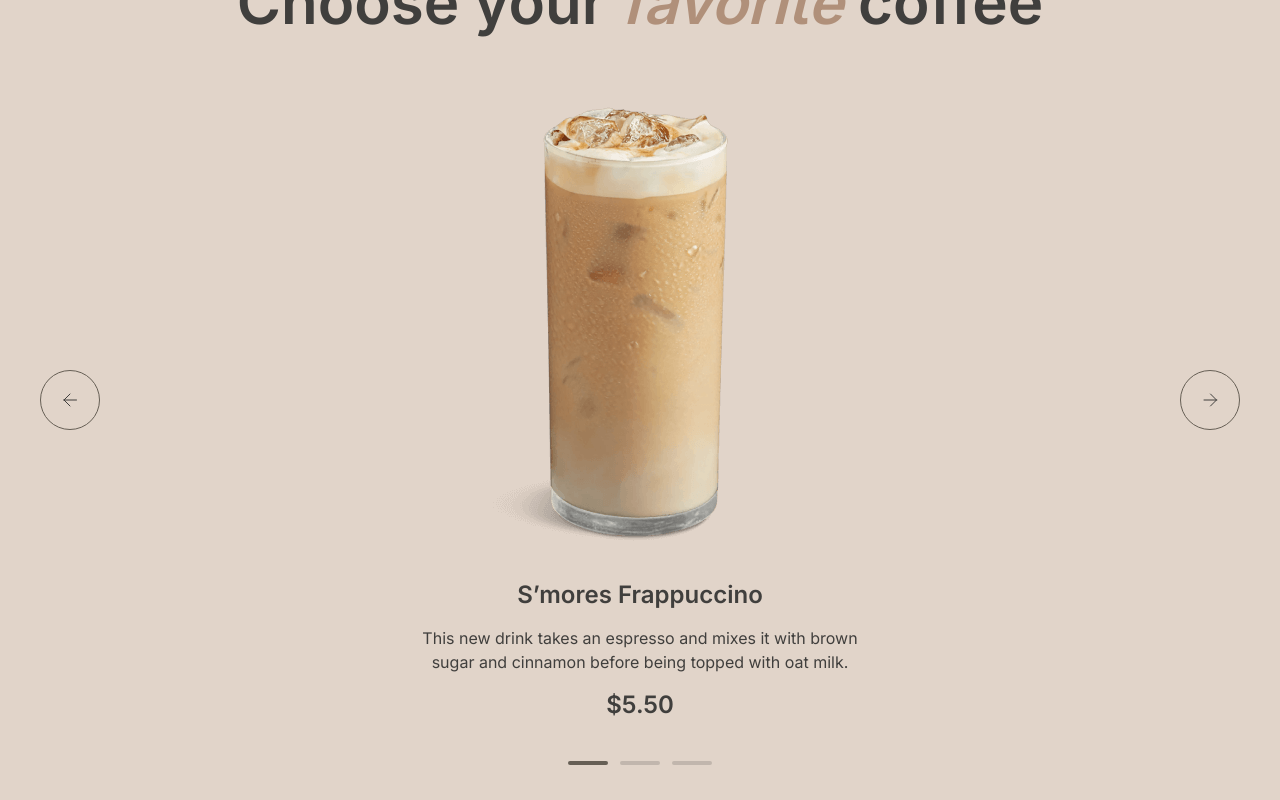
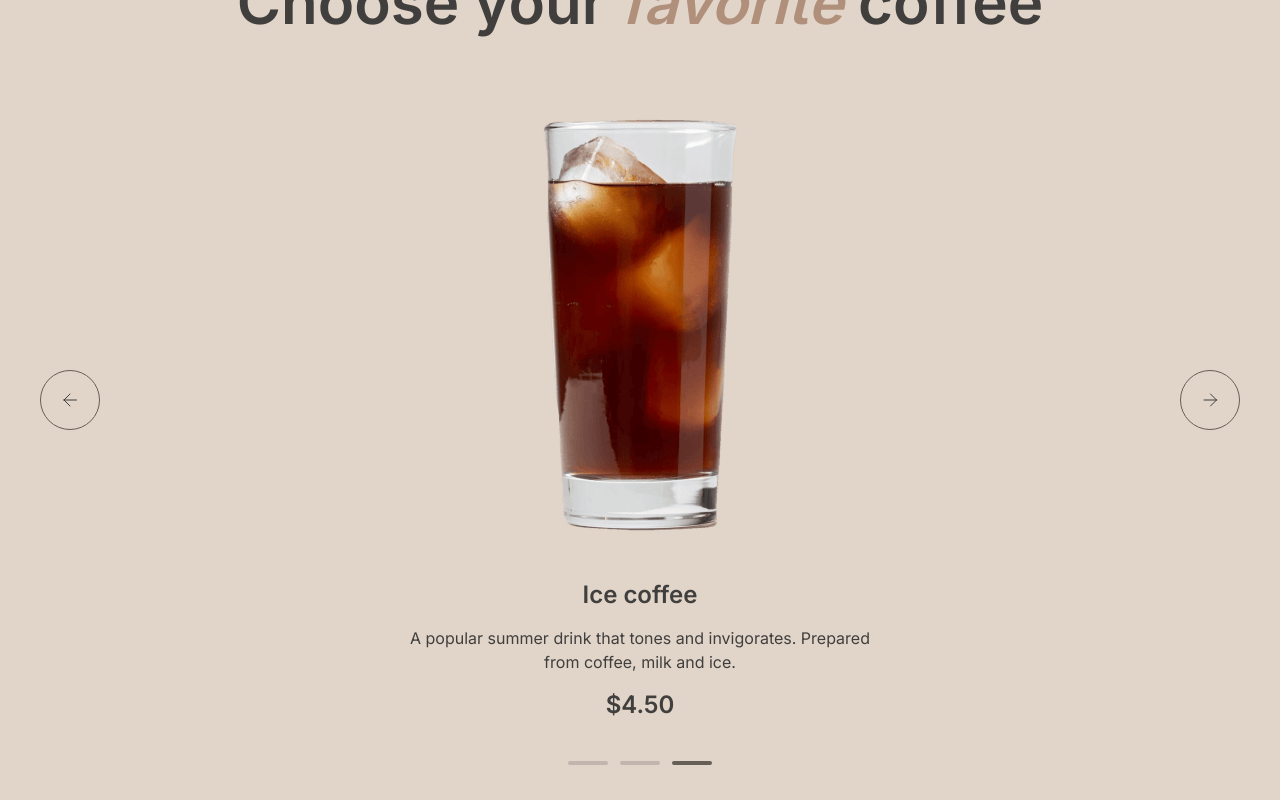
Before and after one commit to nadyavalin/rs-school-tasks, a plain HTML site: page coffee-house/index.html in a window 1280 px wide. Both pictures are taken after a click on the button 70 px from the left and 1281 px from the top of the page. Shown: the part 881-1681 px from the top of the page. Drawn offline with Linux system fonts and the light colour scheme.

Commit message:
feat: add code for slider without auto sliding

```diff
--- a/coffee-house/assets/css/index.css
+++ b/coffee-house/assets/css/index.css
@@ -90,10 +90,24 @@ h2 > span {
     width: 100%;
 }
 
-.slider__container {
+.slider__container_with-arrows {
     display: flex;
     justify-content: space-between;
     align-items: center;
+}
+
+.slider__container {
+    max-width: 480px;
+    overflow: hidden;
+}
+
+.slider__line {
+    width: 1440px;
+    display: flex;
+    align-items: center;
+    position: relative;
+    left: 0;
+    transition: left 1s ease-in-out;
 }
 
 .slider__arrow-left, .slider__arrow-right {
@@ -111,30 +125,30 @@ h2 > span {
     cursor: pointer;
 }
 
-.slider__container-block {
+.slider__image {
     display: flex;
     flex-direction: column;
-    max-width: 480px;
+    width: 480px;
 }
 
-.slider__container-block img {
+.slider__image img {
     padding: 40px 0 20px 0;
 }
 
-.slider__container-text {
+.slider__text {
     display: flex;
     flex-direction: column;
     gap: 16px;
 }
 
-.slider__container-text > p {
+.slider__text > p {
     text-align: center;
     font-size: 16px;
     font-weight: 400;
     line-height: 150%; /* 24px */
 }
 
-.slider__container-text > span {
+.slider__text > span {
     text-align: center;
     font-size: 24px;
     font-weight: 600;
@@ -402,7 +416,7 @@ h2 > span {
         font-size: 40px;
     }
 
-    .slider__container {
+    .slider__container_with-arrows {
         justify-content: center;
     }
 
@@ -420,7 +434,7 @@ h2 > span {
 }
 
 @media (max-width: 500px) {
-    .slider__container-block {
+    .slider__image {
         max-width: 375px;
     }
 
@@ -451,7 +465,7 @@ h2 > span {
         padding: 60px 16px 60px 16px;
     }
 
-    .slider__container-block img {
+    .slider__image img {
         width: 348px;
     }
 
--- a/coffee-house/assets/js/index.js
+++ b/coffee-house/assets/js/index.js
@@ -3,15 +3,13 @@ function addListenersForBurgerMenu() {
   const header = document.querySelector(".header");
   const body = document.querySelector(".body");
 
-  document
-    .querySelector(".burger-menu__btn")
-    .addEventListener("click", () => {
+  document.querySelector(".burger-menu__btn").addEventListener("click", () => {
     setTimeout(() => {
       header.classList.toggle("open");
       if (header.classList.contains("open")) {
-          body.style.overflow = 'hidden';
+        body.style.overflow = "hidden";
       } else {
-          body.style.overflow = 'auto';
+        body.style.overflow = "auto";
       }
     }, 0);
   });
@@ -28,13 +26,65 @@ function addListenersForBurgerMenu() {
       !event.target.closest(".burger-menu__btn") &&
       header.classList.contains("open")
     ) {
-      body.style.overflow = 'auto';
+      body.style.overflow = "auto";
       header.classList.remove("open");
     }
   });
 }
 
-  // DOMContentLoaded
 document.addEventListener("DOMContentLoaded", () => {
   addListenersForBurgerMenu();
 });
+
+// Slider
+let offset = 0;
+let activeImageIndex = 0;
+const imageWidth = 480;
+const sliderLine = document.querySelector(".slider__line");
+const arrowPrev = document.querySelector(".slider__arrow-left");
+const arrowNext = document.querySelector(".slider__arrow-right");
+
+// Slider desktop pagination update
+const paginationItems = document.querySelectorAll(".pagination__item");
+function updatePaginationItems() {
+  paginationItems.forEach((item, index) => {
+    if (index === activeImageIndex) {
+      item.classList.add("pagination__item_checked");
+    } else {
+      item.classList.remove("pagination__item_checked");
+    }
+  });
+}
+
+// Switch slider
+function switchSlide(newOffset) {
+  offset = newOffset;
+  sliderLine.style.left = `${-offset}px`;
+  activeImageIndex = newOffset / imageWidth;
+  updatePaginationItems();
+}
+
+// Slider desktop pagination
+paginationItems.forEach((item, index) => {
+  item.addEventListener("click", () => {
+    switchSlide(index * imageWidth);
+  });
+});
+
+// Slider arrows for Prev
+arrowPrev.addEventListener("click", () => {
+  offset -= 480;
+  if (offset < 0) {
+    offset = 960;
+  }
+  switchSlide(offset);
+});
+
+// Slider arrows for Next
+arrowNext.addEventListener("click", () => {
+  offset += 480;
+  if (offset > 960) {
+    offset = 0;
+  }
+  switchSlide(offset);
+});
--- a/coffee-house/index.html
+++ b/coffee-house/index.html
@@ -75,19 +75,40 @@
         </section>
         <section class="favourites-coffee" id="favorite">
             <h2 class="title_center">Choose your <span>favorite</span> coffee</h2>
-            <div class="slider__container">
+            <div class="slider__container_with-arrows">
                 <button class="slider__arrow-left">
                     <svg xmlns="http://www.w3.org/2000/svg" width="24" height="24" viewBox="0 0 24 24" fill="none">
                         <path d="M18.5 12H6M6 12L12 6M6 12L12 18" stroke-linecap="round" stroke-linejoin="round" />
                     </svg>
                 </button>
-                <div class="slider__container-block">
-                    <img src="assets/img/index-page/coffee-slider-1.png" alt="">
-                    <div class="slider__container-text">
-                        <h3>S’mores Frappuccino</h3>
-                        <p>This new drink takes an espresso and mixes it with brown sugar and cinnamon before being
-                            topped with oat milk.</p>
-                        <span>$5.50</span>
+                <div class="slider__container">
+                    <div class="slider__line">
+                        <div class="slider__image">
+                            <img src="assets/img/index-page/coffee-slider-1.png" alt="">
+                            <div class="slider__text">
+                                <h3>S’mores Frappuccino</h3>
+                                <p>This new drink takes an espresso and mixes it with brown sugar and cinnamon before being topped with oat milk.</p>
+                                <span>$5.50</span>
+                            </div>
+                        </div>
+
+                        <div class="slider__image">
+                            <img src="assets/img/index-page/coffee-slider-2.png" alt="">
+                            <div class="slider__text">
+                                <h3>Caramel Macchiato</h3>
+                                <p>Fragrant and unique classic espresso with rich caramel-peanut syrup, with cream under whipped thick foam.</p>
+                                <span>$5.00</span>
+                            </div>
+                        </div>
+
+                        <div class="slider__image">
+                            <img src="assets/img/index-page/coffee-slider-3.png" alt="">
+                            <div class="slider__text">
+                                <h3>Ice coffee</h3>
+                                <p>A popular summer drink that tones and invigorates. Prepared from coffee, milk and ice.</p>
+                                <span>$4.50</span>
+                            </div>
+                        </div>
                     </div>
                 </div>
                 <button class="slider__arrow-right">
```
Lines whose indentation alone changed are shown as unchanged.
